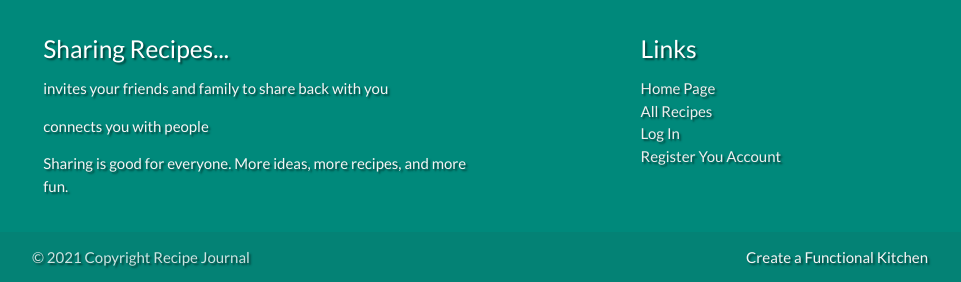
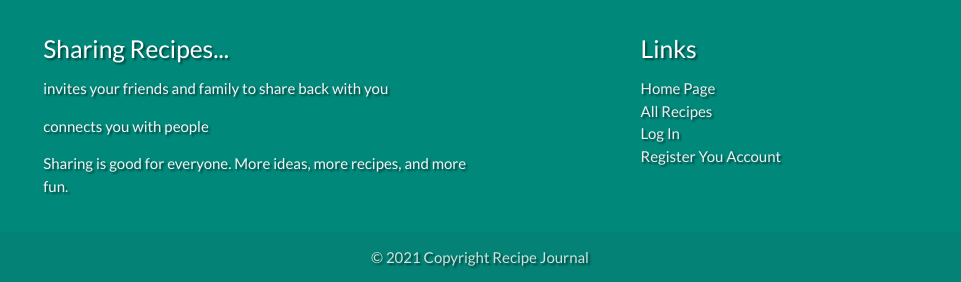
Before and after one commit to oksanaokhten/recipe-journal, a Flask app: page / in a window 1280 px wide. Shown: the part 1054-1336 px from the top of the page, without its empty margins (160-1121 px from the left). Run offline with Flask 2, Linux system fonts and the light colour scheme; data that the repository does not hold is empty; some libraries are stand-ins or nearby versions.

Commit message:
Remove external link from footer, add center-align class to copyright

```diff
--- a/templates/base.html
+++ b/templates/base.html
@@ -94,10 +94,8 @@
             </div>
         </div>
         <div class="footer-copyright">
-            <div class="container">
+            <div class="container center-align">
                 © 2021 Copyright Recipe Journal
-                <a class="grey-text text-lighten-4 right"
-                    href="https://www.cooksmarts.com/cooking-guides/create-a-functional-kitchen/20-must-have-kitchen-tools/" target="_blank">Create a Functional Kitchen</a>
             </div>
         </div>
     </footer>
```
